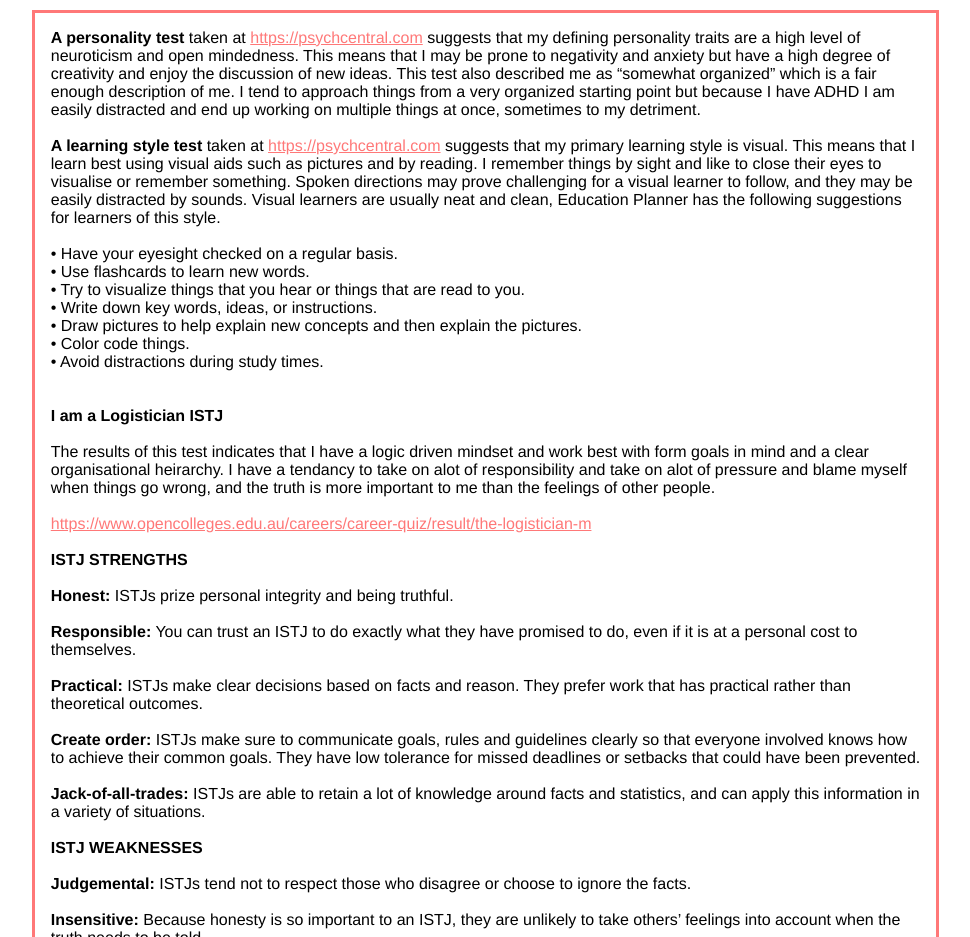
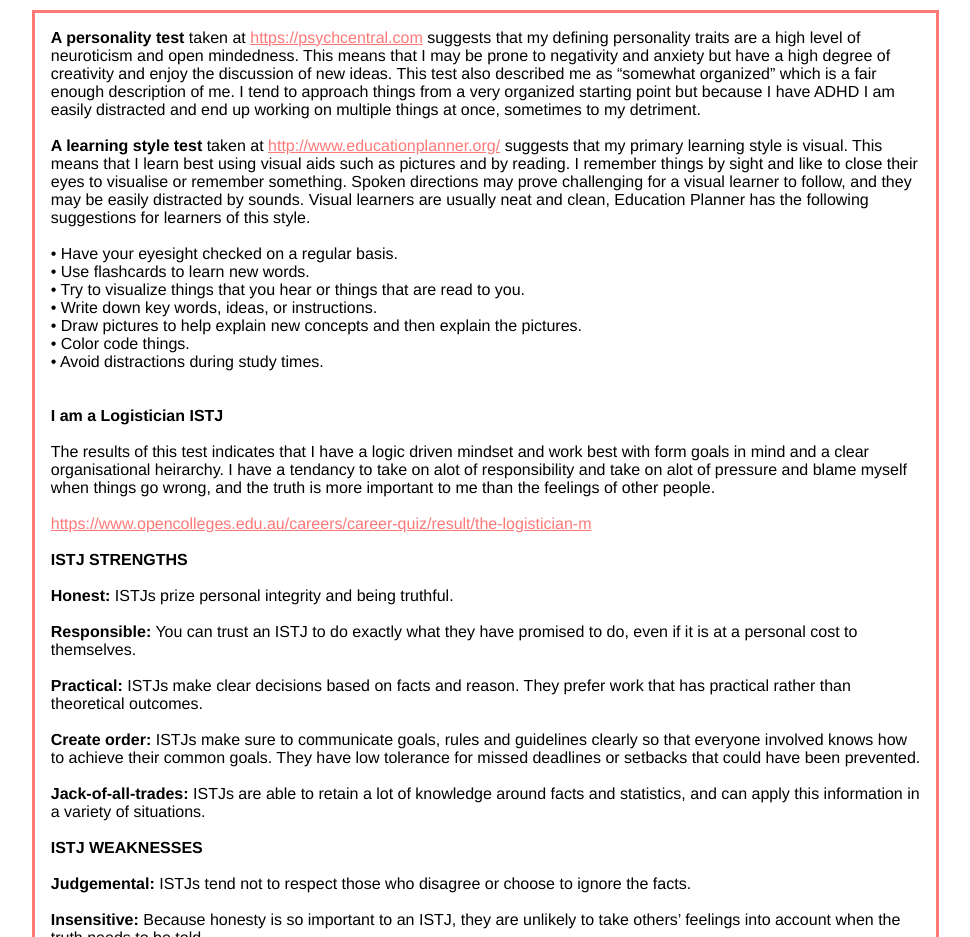
Before and after one commit to indiosbornethorne/TeamProject1, a plain HTML site: page teamprofile.html in a window 1280 px wide. Shown: the part 3440-4377 px from the top of the page, without its empty margins (159-1129 px from the left). Drawn offline with Linux system fonts and the light colour scheme.

Commit message:
Fixing link typo

```diff
--- a/teamprofile.html
+++ b/teamprofile.html
@@ -217,7 +217,7 @@ It’s important for me to have this knowledge as I can be aware of my lack of c
 A personality test</b> taken at <a href="https://psychcentral.com" style="color: #ff7878">https://psychcentral.com</a> suggests that my defining personality traits are a high level of neuroticism and open mindedness. This means that I may be prone to negativity and anxiety but have a high degree of creativity and enjoy the discussion of new ideas. This test also described me as “somewhat organized” which is a fair enough description of me. I tend to approach things from a very organized starting point but because I have ADHD I am easily distracted and end up working on multiple things at once, sometimes to my detriment.
                 <br>
                 <br>
-<b>A learning style test</b> taken at <a href="http://www.educationplanner.org" style="color: #ff7878">https://psychcentral.com</a> suggests that my primary learning style is visual. This means that I learn best using visual aids such as pictures and by reading. I remember things by sight and like to close their eyes to visualise or remember something. Spoken directions may prove challenging for a visual learner to follow, and they may be easily distracted by sounds. Visual learners are usually neat and clean, Education Planner has the following suggestions for learners of this style.
+<b>A learning style test</b> taken at <a href="http://www.educationplanner.org" style="color: #ff7878">http://www.educationplanner.org/</a> suggests that my primary learning style is visual. This means that I learn best using visual aids such as pictures and by reading. I remember things by sight and like to close their eyes to visualise or remember something. Spoken directions may prove challenging for a visual learner to follow, and they may be easily distracted by sounds. Visual learners are usually neat and clean, Education Planner has the following suggestions for learners of this style.
                 <br>
                 <br>
 
```
